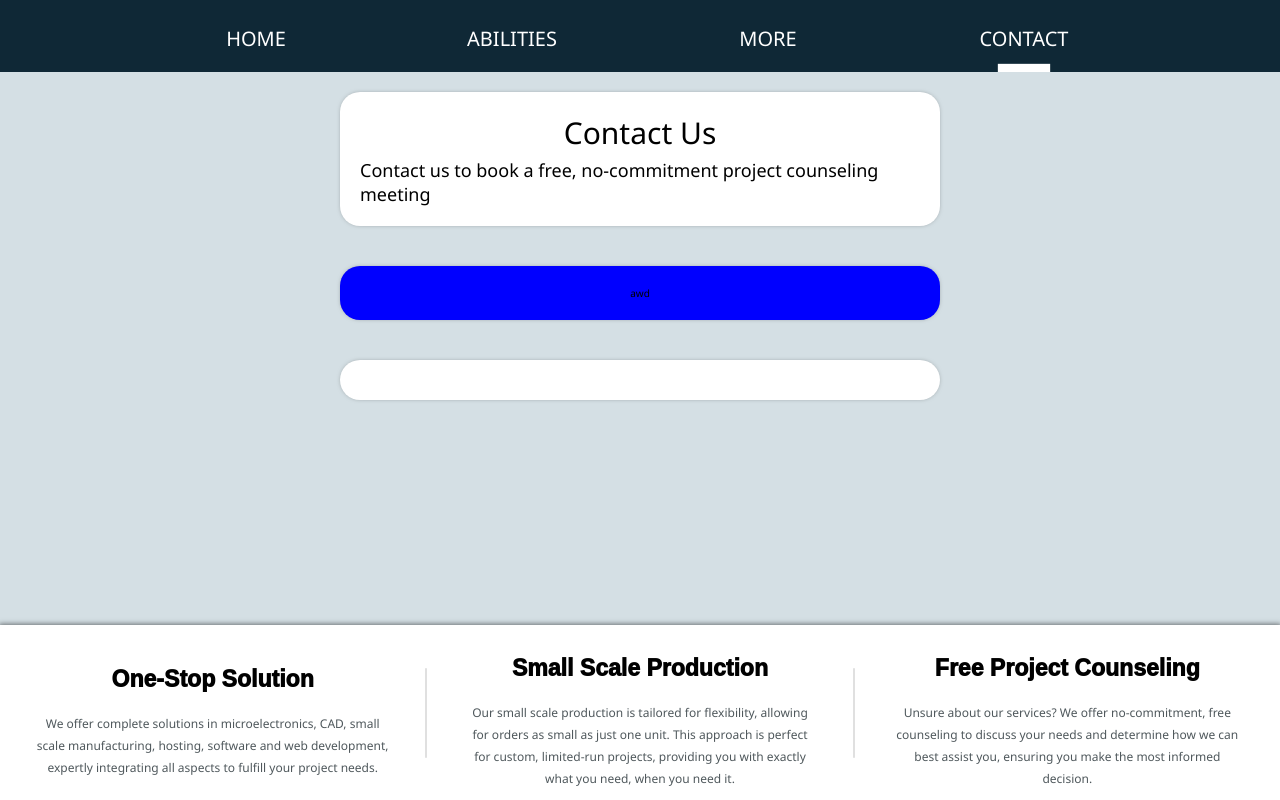
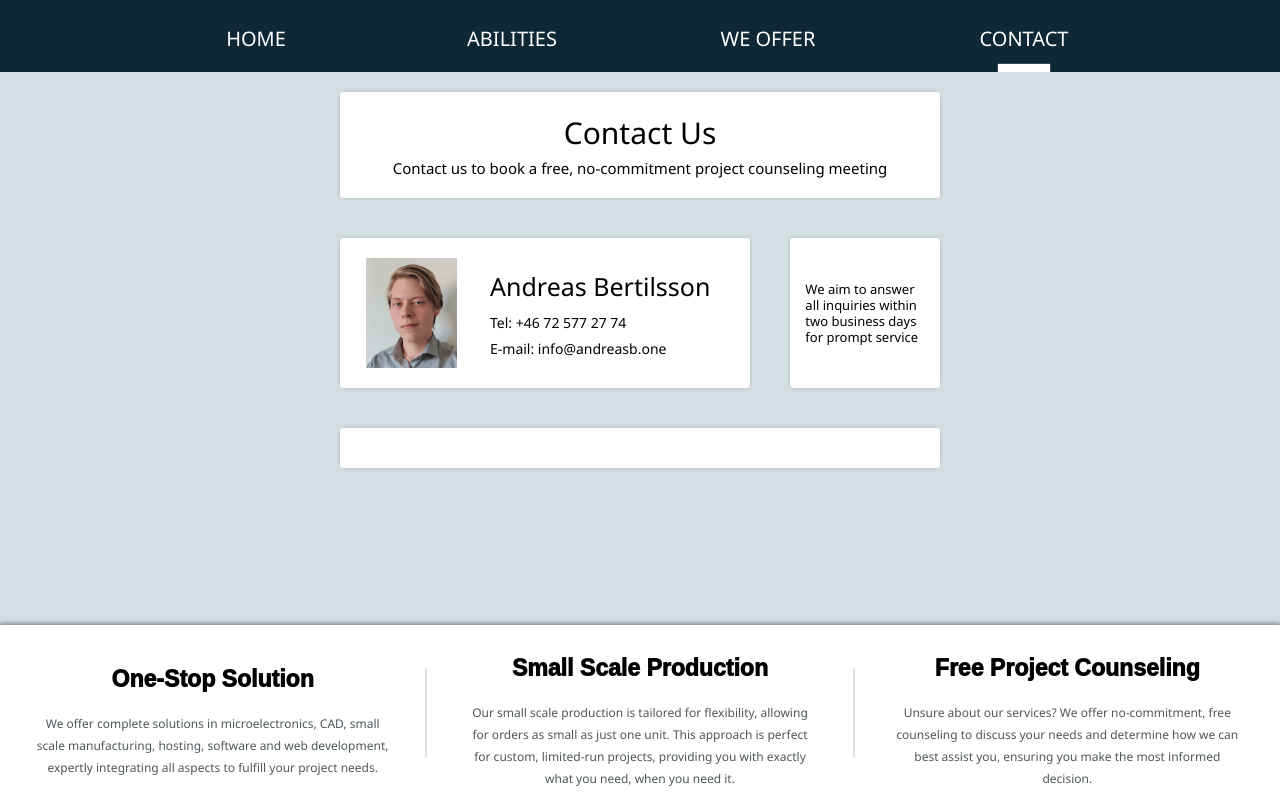
Before and after one commit to Bertil1212/consult, a Flask app: page / in a window 1280 px wide. Run offline with Flask 3, Linux system fonts and the light colour scheme; some libraries are stand-ins or nearby versions.

Commit message:
Conntacts progress

```diff
--- a/static/contact.css
+++ b/static/contact.css
@@ -14,7 +14,7 @@
 
 .card{
     background-color: var(--light);
-    border-radius: 20px;
+    border-radius: 3px;
     margin: 20px;
     display: flex;
     flex-direction: column;
@@ -47,7 +47,73 @@
 
 }
 
+.infoline{
+    display: flex;
+    justify-content: space-between;
+}
+
 .contact .contactinfo{
-    background-color: blue;
+    flex-grow: 0;
+    flex-shrink: 0;
     font-size: 10px;
+    display: flex;
+    flex-direction: row;
+    justify-content: space-between;
+    height: 150px;
+    overflow: hidden;
+    padding: 20px;
+    padding-left: 13px;
+
 }
+
+.contactinfo.txt{
+    display: flex;
+    flex-direction: column;
+    justify-content: center;
+
+}
+
+.contacttxt.name{
+    font-size: 25px;
+}
+
+.contacttxt.number{
+    font-size: 14px;
+    margin-top: 10px;
+    margin-bottom: 7px;
+}
+.contacttxt.email{
+    font-size: 14px;
+}
+
+.infoline .contactinfomore{
+    flex-grow: 1;
+    line-height: 23px;
+    font-size: 15px;
+    text-align: left;
+    display: flex;
+    justify-content: center;
+
+}
+
+@media (max-width: 1450px) {
+    .infoline .contactinfomore{
+        font-size: 13px;
+        line-height: 16px;
+        padding: 15px;
+    }
+
+    .contact .text{
+        font-size: 15px;
+    }
+}
+
+@media (max-width: 1260px) {
+    .infoline .contactinfomore{
+        font-s
+    }
+
+    .contact .text{
+        font-size: 15px;
+    }
+}
--- a/templates/index.html
+++ b/templates/index.html
@@ -21,9 +21,11 @@
         <div onclick="ClickNav(1)" class="navcompetences navbaritem txt">
             ABILITIES
         </div>
-        <div onclick="ClickNav(2)" class="navmore navbaritem txt">
-            MORE
+
+        <div onclick="ClickNav(2)" class="navcompetences navbaritem txt">
+            WE OFFER
         </div>
+
         <div onclick="ClickNav(3)" class="navcontact navbaritem txt">
             CONTACT
         </div>
@@ -32,12 +34,12 @@
     <div id="carousell" class="carousell">
         <div class="main homec">
             <div class="card">hej</div>
+        </div>
 
+        <div class="main competencesc">abilities</div>
 
+        <div class="main weoffer">weodffer</div>
 
-        </div>
-        <div class="main competencesc">abilities</div>
-        <div class="main morec">more</div>
         <div class="main contact txt">
 
             <div class="card titlecol">
@@ -45,7 +47,19 @@
                 <div class="text">Contact us to book a free, no-commitment project counseling meeting</div>
             </div>
 
-            <div class="card contactinfo">awd</div>
+            <div class="infoline">
+                <div class="card contactinfo">
+
+                    <img src="static/me.png" alt="image not found" class="contactinfo img"></img>
+                    <div class="contactinfo txt">
+                        <div class="contacttxt name">Andreas Bertilsson</div>
+                        <div class="contacttxt number">Tel: +46 72 577 27 74</div>
+                        <div class="contacttxt email">E-mail: info@andreasb.one</div>
+                    </div>
+                </div>
+                <div class="card contactinfomore"> <div class="contactinfomoreinner">We aim to answer all inquiries within two business days for prompt service</div></div>
+            </div>
+
             <div class="card contactform"></div>
         </div>
    </div>
```
Also changed, not shown: static/me.png (added).
